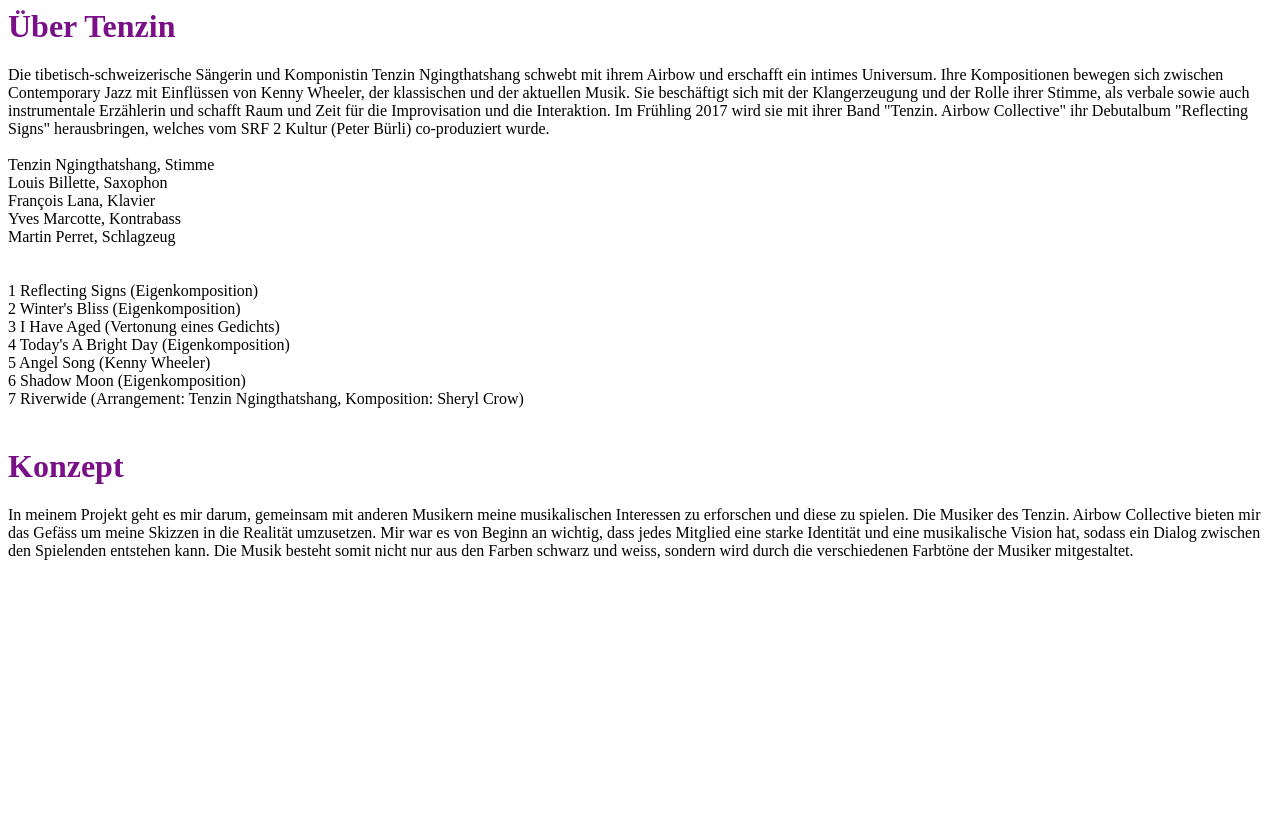
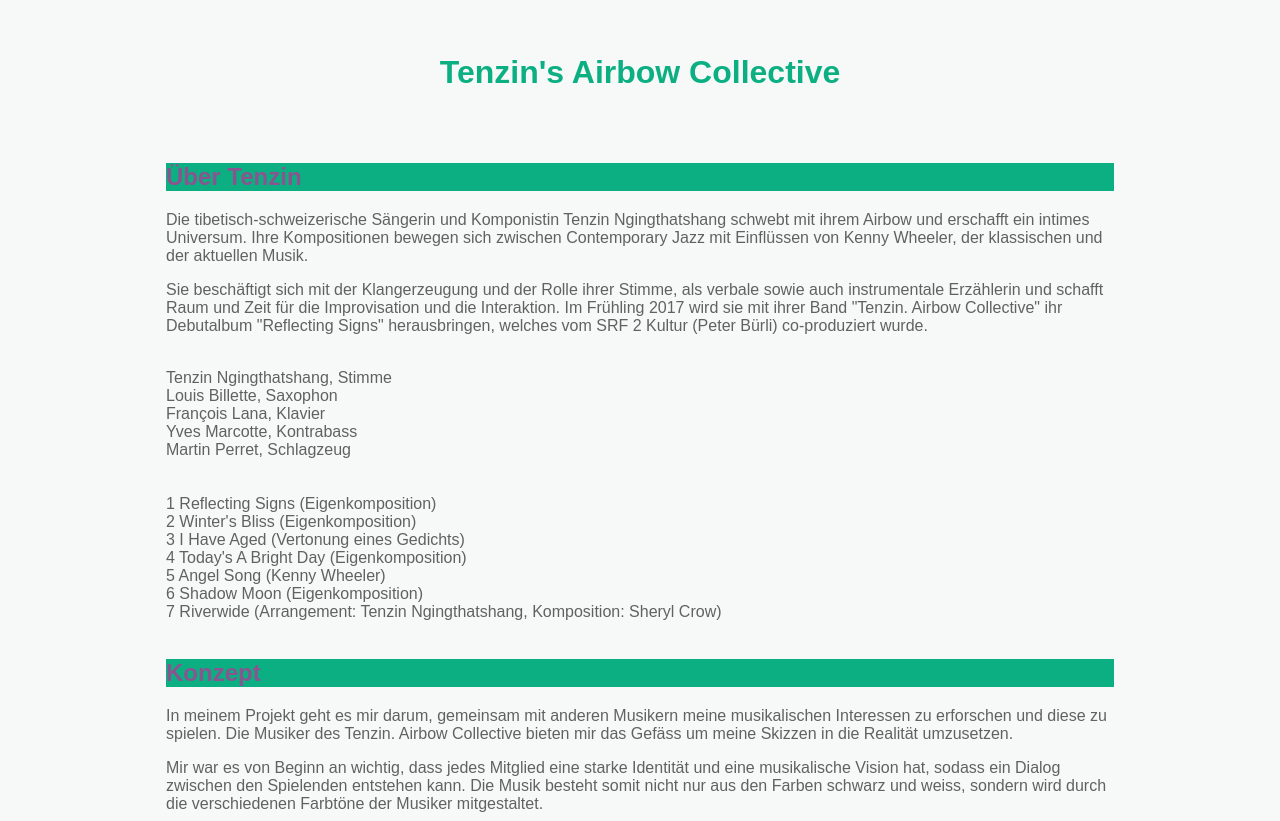
Before and after one commit to TenzinYeshi/tenzinyeshi.github.io, a plain HTML site: page index.html in a window 1280 px wide. Before the commit the page ends 800 px from the top, so only its background shows below. Drawn offline with Linux system fonts and the light colour scheme.

Commit message:
webpage including css

```diff
--- a/index.html
+++ b/index.html
@@ -3,14 +3,21 @@
       <title>Tenzin's airbow collective </title>
        <link rel="stylesheet" href="main.css">
   </head>
-    <h1> Über Tenzin </h1>
+
 <body>
 
-Die tibetisch-schweizerische Sängerin und Komponistin Tenzin Ngingthatshang schwebt mit ihrem Airbow und erschafft ein intimes Universum.
-Ihre Kompositionen bewegen sich zwischen Contemporary Jazz mit Einflüssen von Kenny Wheeler, der klassischen und der aktuellen Musik.
-Sie beschäftigt sich mit der Klangerzeugung und der Rolle ihrer Stimme, als verbale sowie auch instrumentale Erzählerin und schafft Raum und Zeit für die Improvisation und die Interaktion.
-Im Frühling 2017 wird sie mit ihrer Band "Tenzin. Airbow Collective" ihr Debutalbum "Reflecting Signs" herausbringen, welches vom SRF 2 Kultur (Peter Bürli) co-produziert wurde.<br/>
- <br/>
+<div id="header">
+  <h1> Tenzin's Airbow Collective </h1>
+</div>
+<div id="content">
+
+  <h2> Über Tenzin </h2>
+
+<p> Die tibetisch-schweizerische Sängerin und Komponistin Tenzin Ngingthatshang schwebt mit ihrem Airbow und erschafft ein intimes Universum.
+Ihre Kompositionen bewegen sich zwischen Contemporary Jazz mit Einflüssen von Kenny Wheeler, der klassischen und der aktuellen Musik.</p>
+<p>Sie beschäftigt sich mit der Klangerzeugung und der Rolle ihrer Stimme, als verbale sowie auch instrumentale Erzählerin und schafft Raum und Zeit für die Improvisation und die Interaktion.
+Im Frühling 2017 wird sie mit ihrer Band "Tenzin. Airbow Collective" ihr Debutalbum "Reflecting Signs" herausbringen, welches vom SRF 2 Kultur (Peter Bürli) co-produziert wurde.<p><br/>
+
 Tenzin Ngingthatshang, Stimme <br/>
 Louis Billette, Saxophon <br/>
 François Lana, Klavier <br/>
@@ -26,10 +33,12 @@ Martin Perret, Schlagzeug <br/>
 6 Shadow Moon (Eigenkomposition) <br/>
 7 Riverwide (Arrangement: Tenzin Ngingthatshang, Komposition: Sheryl Crow) <br/>
   <br/>
-    <h1> Konzept </h1>
+    <h2> Konzept </h2>
 
-In meinem Projekt geht es mir darum, gemeinsam mit anderen Musikern meine musikalischen Interessen zu erforschen und diese zu spielen.
-Die Musiker des Tenzin. Airbow Collective bieten mir das Gefäss um meine Skizzen in die Realität umzusetzen.
+<p>In meinem Projekt geht es mir darum, gemeinsam mit anderen Musikern meine musikalischen Interessen zu erforschen und diese zu spielen.
+Die Musiker des Tenzin. Airbow Collective bieten mir das Gefäss um meine Skizzen in die Realität umzusetzen.</p>
 
 Mir war es von Beginn an wichtig, dass jedes Mitglied eine starke Identität und eine musikalische Vision hat, sodass ein Dialog zwischen den Spielenden entstehen kann. Die Musik besteht somit nicht nur aus den Farben schwarz und weiss, sondern wird durch die verschiedenen Farbtöne der Musiker mitgestaltet.
 </html>
+
+</div>
--- a/main.css
+++ b/main.css
@@ -1,3 +1,38 @@
+
+
 h1 {
-    color: #791087;
+    font-family: Arial, Helvetica, sans-serif;
+    background-color: #f7f9f8;
+    color: #0caf81;
+
 }
+
+h2 {
+    font-family: Arial, Helvetica, sans-serif;
+    background-color: #0caf81;
+    color: #8a5491;
+
+}
+
+#header {
+    text-align: center;
+    padding-top: 25px;
+    padding-bottom: 25px;
+}
+
+#content {
+    width: 75%;
+    margin-top: 25px;
+    margin-left: auto;
+    margin-right: auto;
+}
+
+body{
+    font-family: Arial, Helvetica, sans-serif;
+    background-color: #f7f9f8;
+    color: #5e6361;
+}
+
+.color{
+    font-weight: bold;
+    color: #426493;
```
